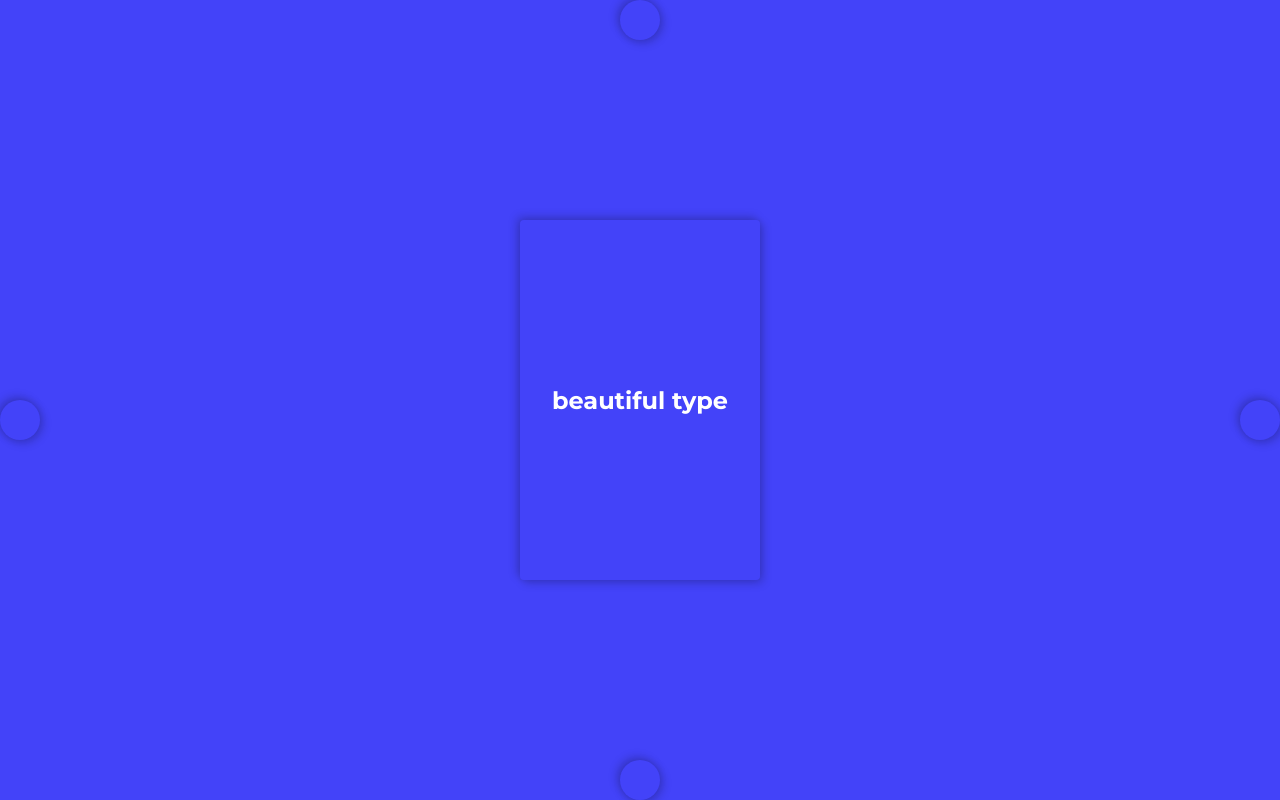
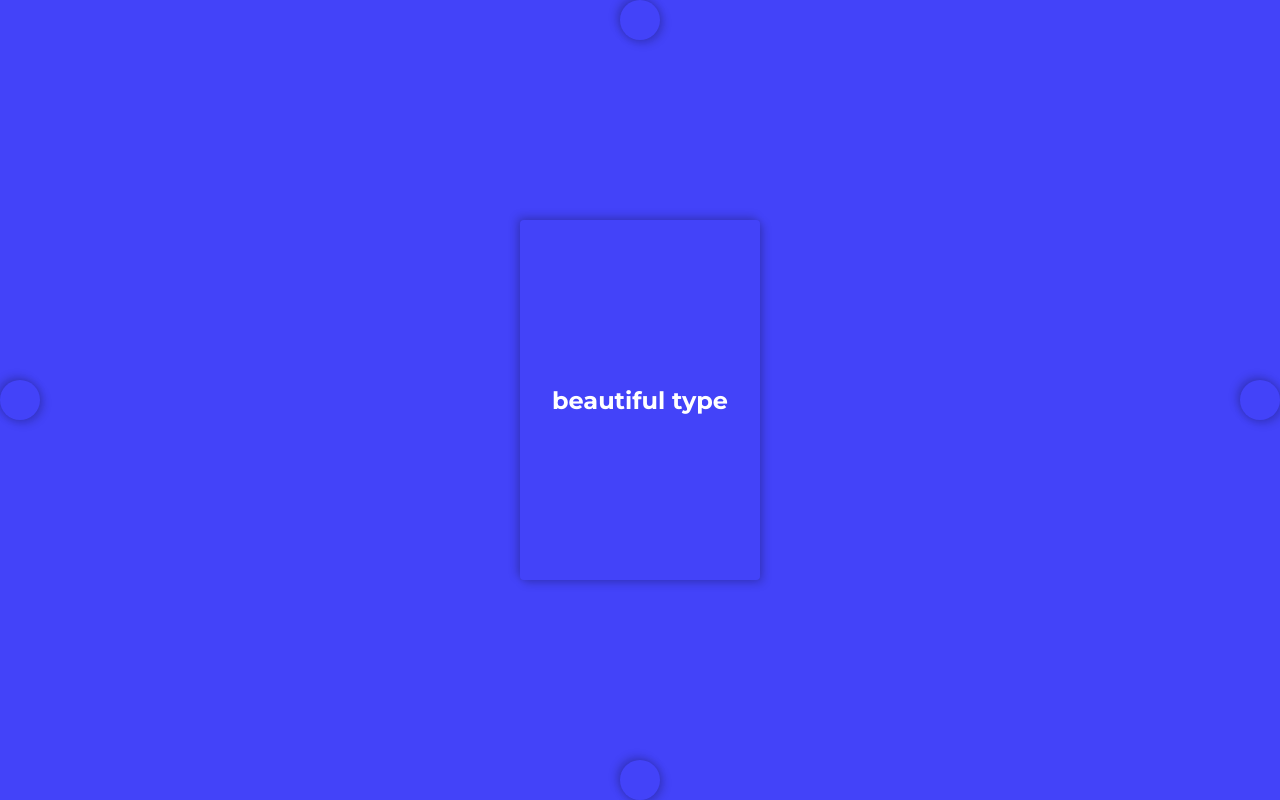
Before and after one commit to windiewhale/Ui-build-2, a plain HTML site: page frontend/index.html in a window 1280 px wide. Drawn offline with Linux system fonts and the light colour scheme.

Commit message:
adjust r & l elements' position

```diff
--- a/frontend/style.css
+++ b/frontend/style.css
@@ -66,6 +66,7 @@
 
 #right {
     top: 50vh;
+    transform: translate(0, -50%)
 }
 
 #top {
@@ -76,6 +77,7 @@
 #left {
     top: 50vh;
     right: 0;
+    transform: translate(0, -50%)
 }
 
 #bottom {
```
